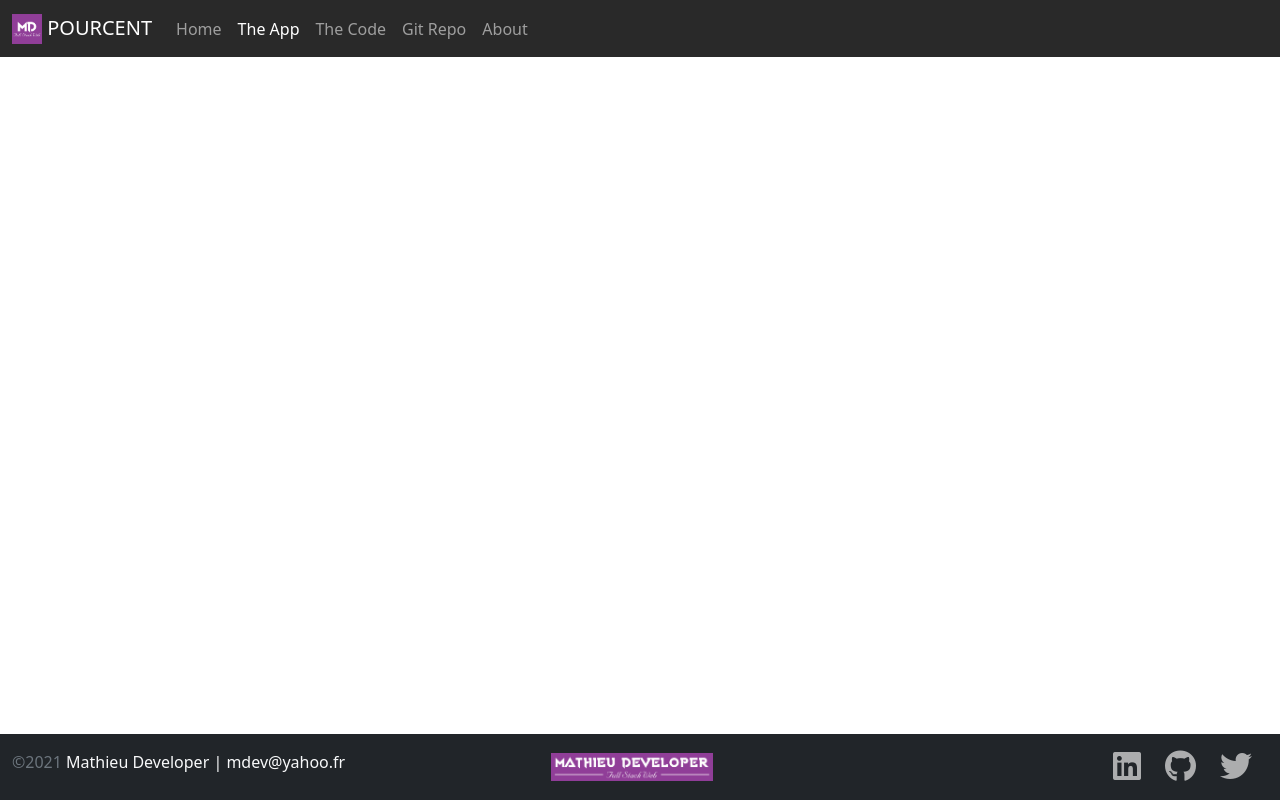
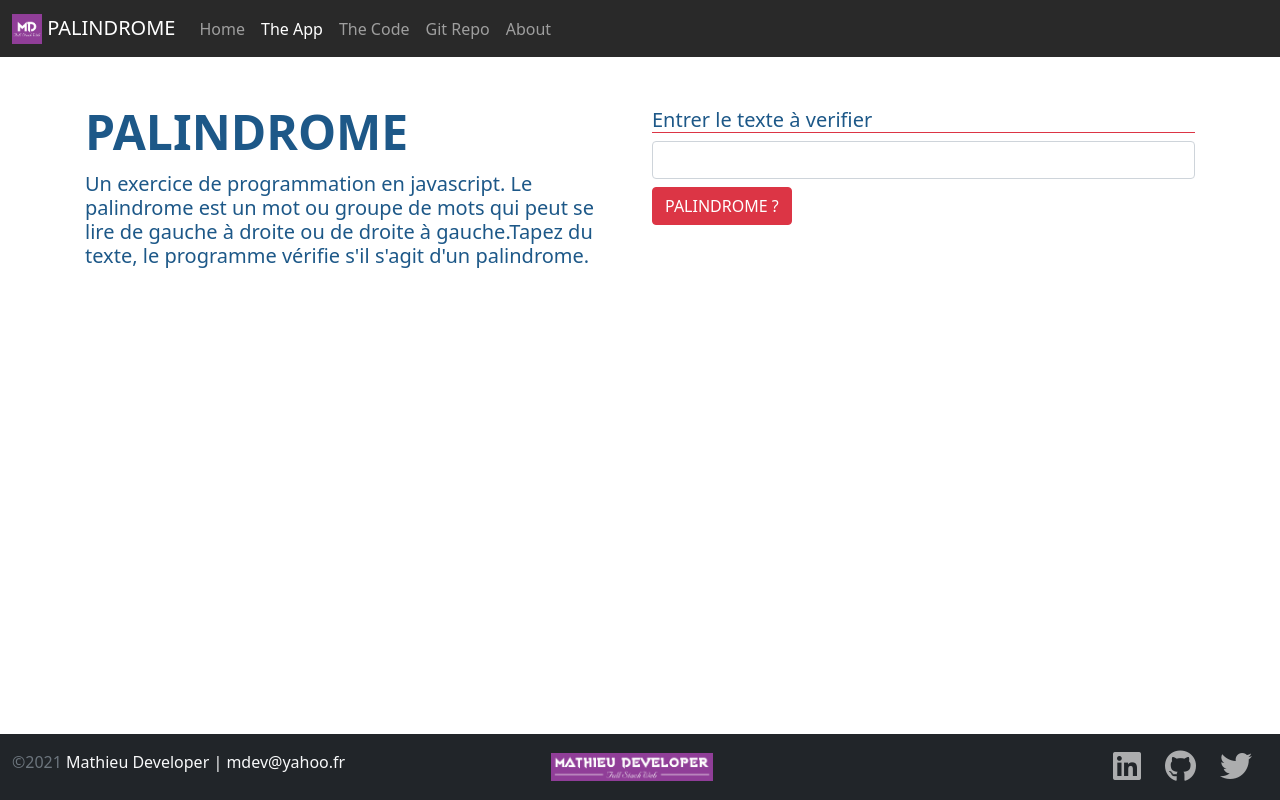
Before and after one commit to MathieuDeveloper/PALINDROME, a plain HTML site: page app.html in a window 1280 px wide. Drawn offline with nearby package versions, Linux system fonts and the light colour scheme.

Commit message:
doing html

```diff
--- a/app.html
+++ b/app.html
@@ -2,7 +2,7 @@
 <html lang="en" class="h-100">
 
 <head>
-    <title>POURCENT: A Coding Project By Mathieu Developer</title>
+    <title>PALINDROME: A Coding Project By Mathieu Developer</title>
     <!-- Required meta tags -->
     <meta charset="utf-8">
     <meta name="viewport" content="width=device-width, initial-scale=1, shrink-to-fit=no">
@@ -22,7 +22,7 @@
     <nav class="navbar navbar-expand-md navbar-dark fixed-top">
         <div class="container-fluid">
             <a class="navbar-brand" href="#"><img src="img/MDfull.png" height="30"
-                    class="d-inline-block align-text-top"> POURCENT</a>
+                    class="d-inline-block align-text-top"> PALINDROME</a>
             <button class="navbar-toggler" type="button" data-bs-toggle="collapse" data-bs-target="#navbarCollapse"
                 aria-controls="navbarCollapse" aria-expanded="false" aria-label="Toggle navigation">
                 <span class="navbar-toggler-icon"></span>
@@ -51,7 +51,28 @@
 
     <!-- ----Main Section ---- -->
     <main class="flex-shrink-0">
-        <div class="container">
+        <div class="container mt-5">
+            <div class="row rows-cols-1 rows-cols-lg-2">
+                <div class="col-12 col-lg-6">
+                    <h1 class="display-5 fw-bold lh-1 mb-3">PALINDROME</h1>
+                    <h4 class="lead">Un exercice de programmation en javascript. Le palindrome est un mot ou groupe de mots qui peut se lire de gauche à droite ou de droite à gauche.Tapez du texte, le programme vérifie s'il s'agit d'un palindrome.</h4>
+                </div>
+                <div class="col-12 col-lg-6">
+                    <h5 class="border-bottom border-1 border-danger">Entrer le texte à verifier</h5>
+                    <form class="row gx-3 gy-2">
+                        <div class="col">
+                            <input type="text" id="userString" class="form-control" aria-label="User String">
+                        </div>
+                        <div class="col-12">
+                            <button class="btn btn-danger" type="button" id="btnSubmit">PALINDROME ?</button>
+                        </div>
+                        <div class="alert alert-danger mt-5 invisible fade show" id="alert" role="alert">
+                            <h4 class="alert-heading">Well done</h4><hr>
+                            <p class="mb-0" id="msg">Your strng reversed is :</p>
+                        </div>
+                    </form>
+                </div>
+            </div>
         </div>
     </main>
  <!-- ----Footer Section ---- -->
```
Also changed, not shown: code.html (+2 -2 lines), index.html (+2 -2 lines).
